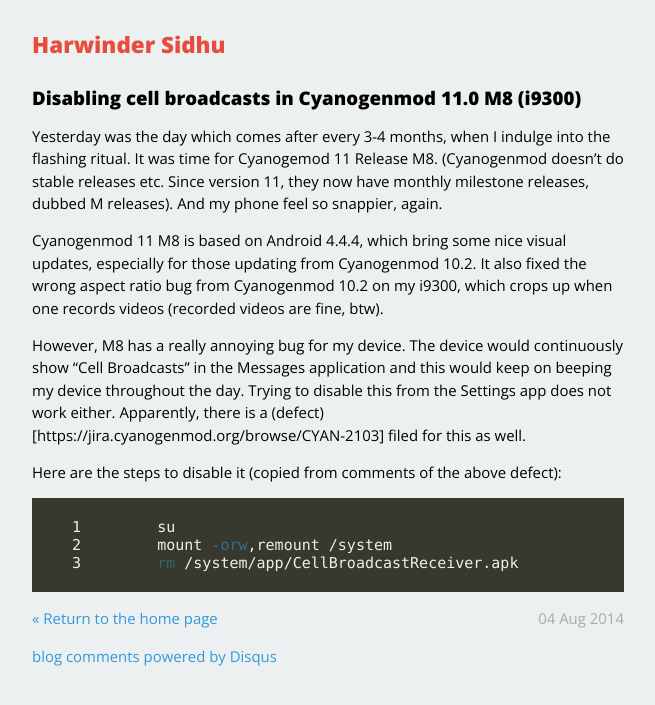
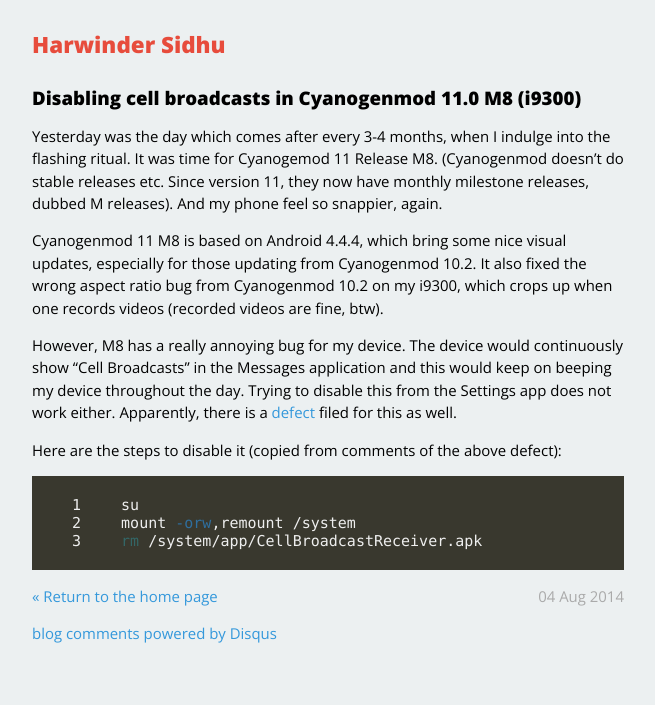
Before and after one commit to harwinder/harwinder.github.com, a Jekyll site: the page built from _posts/2014-08-04-disabling-cell-broadcasts-cm-11-m8.md, in a window 1280 px wide. Shown: the top 705 px of the page, without its empty margins (312-967 px from the left). Built offline with Jekyll 4.4.1, drawn with Linux system fonts in a browser that asks for light colours; Markdown is read by kramdown in place of the engine named in the settings; comment, search, counter and statistics services are not loaded.

Commit message:
updated cell broadcast article with corrected commands spacing and link

```diff
--- a/_posts/2014-08-04-disabling-cell-broadcasts-cm-11-m8.md
+++ b/_posts/2014-08-04-disabling-cell-broadcasts-cm-11-m8.md
@@ -8,14 +8,12 @@
 
 Cyanogenmod 11 M8 is based on Android 4.4.4, which bring some nice visual updates, especially for those updating from Cyanogenmod 10.2. It also fixed the wrong aspect ratio bug from Cyanogenmod 10.2 on my i9300, which crops up when one records videos (recorded videos are fine, btw).
 
-However, M8 has a really annoying bug for my device. The device would continuously show "Cell Broadcasts" in the Messages application and this would keep on beeping my device throughout the day. Trying to disable this from the Settings app does not work either. Apparently, there is a (defect)[https://jira.cyanogenmod.org/browse/CYAN-2103] filed for this as well.
+However, M8 has a really annoying bug for my device. The device would continuously show "Cell Broadcasts" in the Messages application and this would keep on beeping my device throughout the day. Trying to disable this from the Settings app does not work either. Apparently, there is a [defect](https://jira.cyanogenmod.org/browse/CYAN-2103) filed for this as well.
 
 Here are the steps to disable it (copied from comments of the above defect):
 
 {% highlight bash linenos %}
-
-    su
-    mount -orw,remount /system
-    rm /system/app/CellBroadcastReceiver.apk
-
+su
+mount -orw,remount /system
+rm /system/app/CellBroadcastReceiver.apk
 {% endhighlight %}
```
